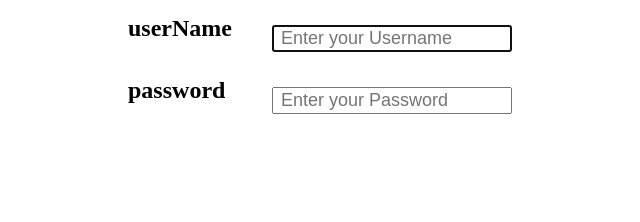
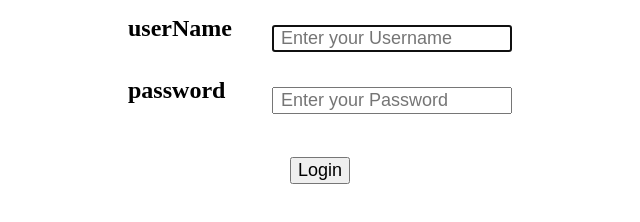
Before and after one commit to festusrono/web5, a plain HTML site: page index.html in a window 1280 px wide. Shown: the part 76-298 px from the top of the page, without its empty margins (320-960 px from the left). Drawn offline with Linux system fonts and the light colour scheme.

Commit message:
form filling

```diff
--- a/index.html
+++ b/index.html
@@ -54,6 +54,13 @@ function loginPage(form) {
                     placeholder="Enter your Password">
                 </td>
             </tr>
+            <tr>
+                <td colspan="3" style="text-align:center;">
+                    <br>
+                    <input type="button" value="Login" onclick="loginPage(this.form)" style="font-size:18px;"
+
+                </td>
+            </tr>
 
         </table>
     </form>
```
